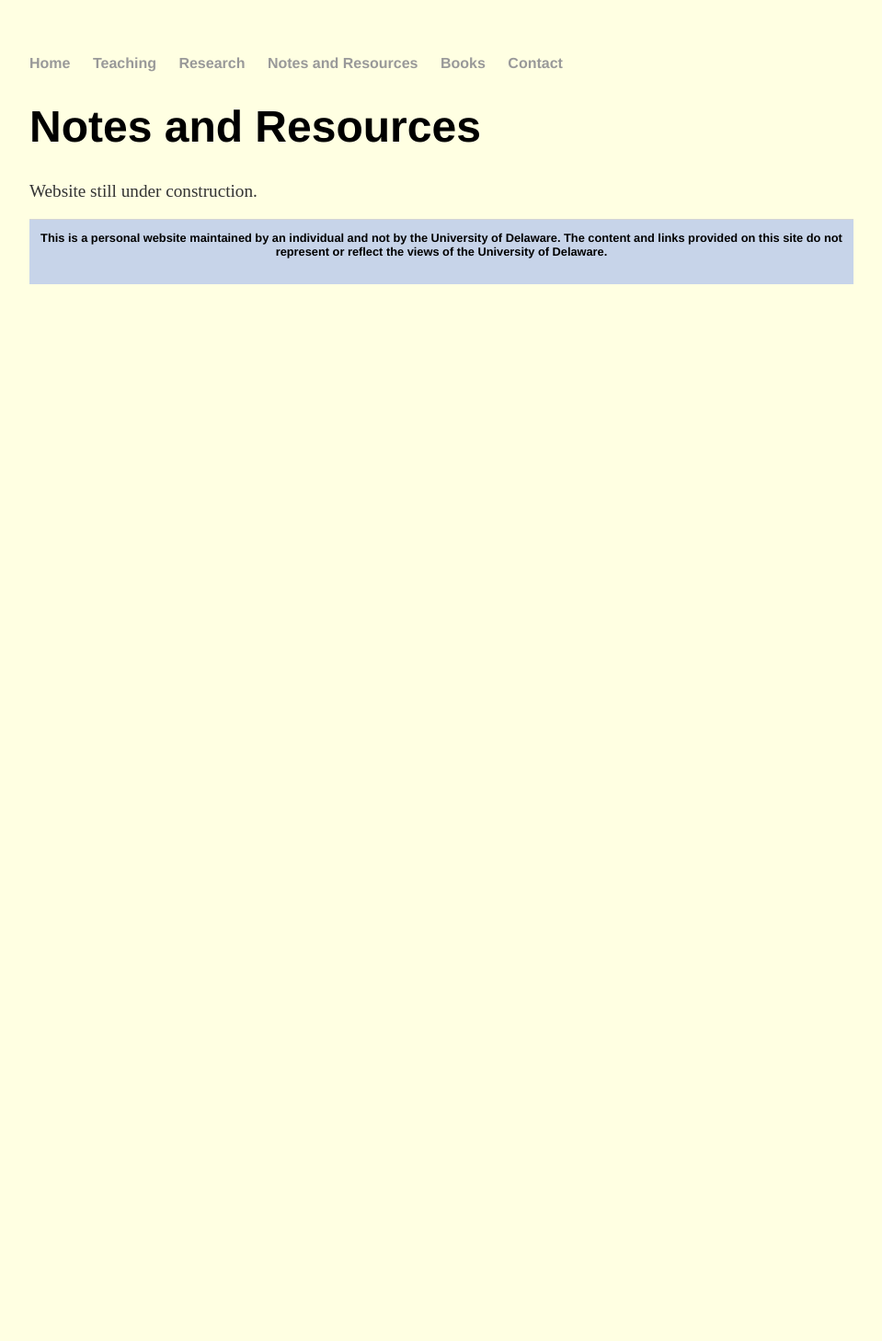
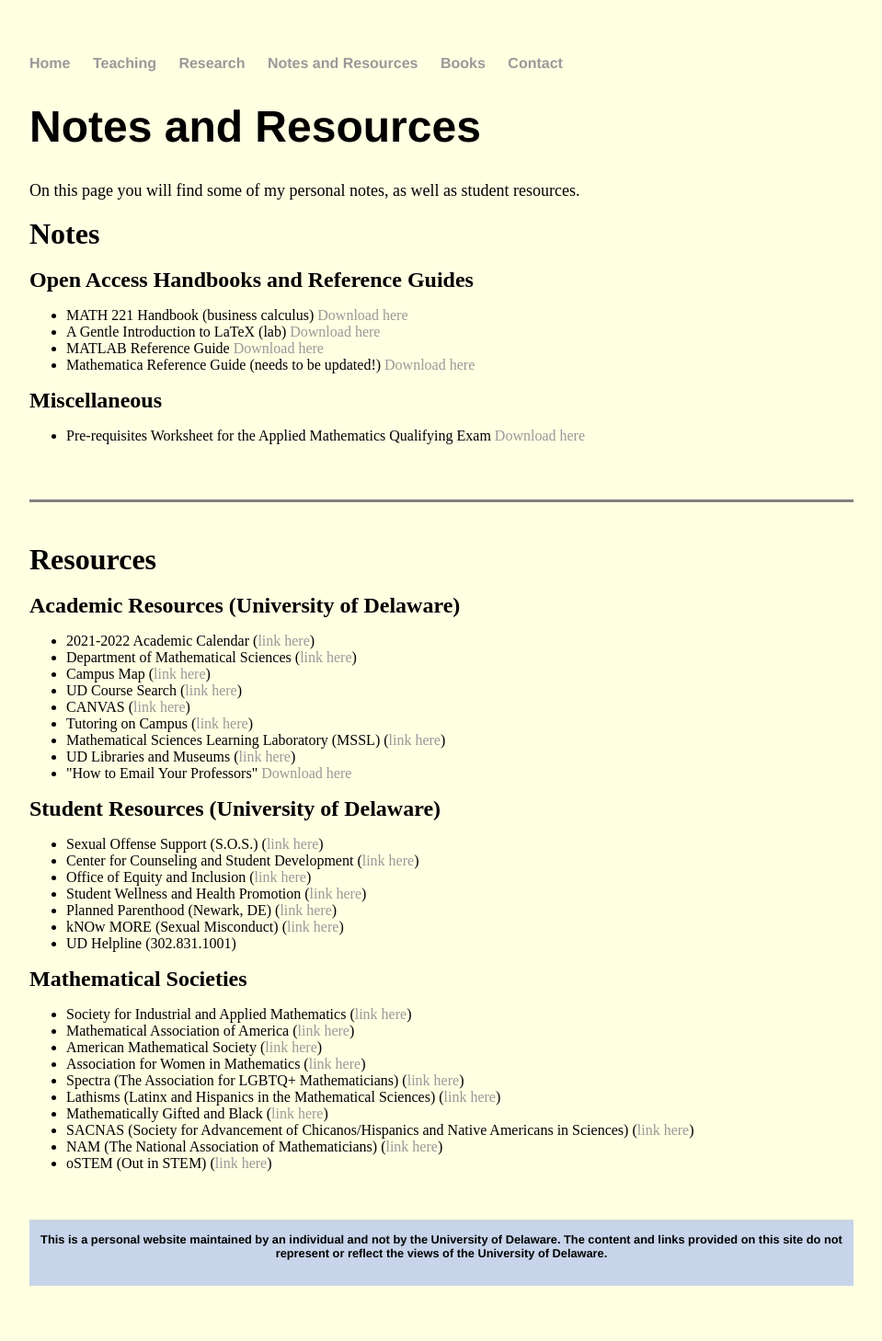
Before and after one commit to jhknakao/jhknakao.github.io, a Jekyll site: the page built from notes.html, in a window 1280 px wide. Shown: the whole page at 92% size, without its empty margins (160-1119 px from the left). Built offline with Jekyll 4.4.1, drawn with Linux system fonts in a browser that asks for light colours; before the commit the page ends 900 px from its top, so only the background shows below that.

Commit message:
Update notes.html

```diff
--- a/notes.html
+++ b/notes.html
@@ -4,5 +4,70 @@ title: Notes and Resources
 ---
 <div class="blurb">
 	<h1>Notes and Resources</h1>
-	<p>Website still under construction.
+	<font size="4">On this page you will find some of my personal notes, as well as student resources.</font>
+	<br>
+	<br>
+	<font size="6"><b>Notes</b></font>
+	<br>
+	<br>
+	<font size="5"><b>Open Access Handbooks and Reference Guides</b></font>
+	<ul>
+		<li>MATH 221 Handbook (business calculus) <a href="files/evaluations/W2022_MATH243.pdf" class="download" title="Download MATH221 Handbook">Download here</a></li>
+		<li>A Gentle Introduction to LaTeX (lab) <a href="files/evaluations/W2022_MATH243.pdf" class="download" title="Download LaTeX Lab">Download here</a></li>
+		<li>MATLAB Reference Guide <a href="files/evaluations/W2022_MATH243.pdf" class="download" title="Download MATLAB Guide">Download here</a></li>
+		<li>Mathematica Reference Guide (needs to be updated!) <a href="files/evaluations/W2022_MATH243.pdf" class="download" title="Download Mathematica Guide">Download here</a></li>
+	</ul>
+
+	<font size="5"><b>Miscellaneous</b></font>
+	<ul>
+		<li>Pre-requisites Worksheet for the Applied Mathematics Qualifying Exam <a href="files/evaluations/F2021_MATH243.pdf" class="download" title="Download worksheet">Download here</a></li>
+	</ul>
+	<br>
+	<br>
+	<hr size="3" noshade>
+	<br>
+	<br>
+	<font size="6"><b>Resources</b></font>
+	<br>
+	<br>
+	<font size="5"><b>Academic Resources (University of Delaware)</b></font>
+	<ul>
+		<li>2021-2022 Academic Calendar (<a href="https://www1.udel.edu/registrar/cal/calendars/2021-2022.pdf">link here</a>)</li>
+		<li>Department of Mathematical Sciences (<a href="https://www.mathsci.udel.edu/">link here</a>)</li>
+		<li>Campus Map (<a href="https://css-rdms1.win.udel.edu/maps/">link here</a>)</li>
+		<li>UD Course Search (<a href="https://udapps.nss.udel.edu/CoursesSearch/">link here</a>)</li>
+		<li>CANVAS (<a href="https://sites.udel.edu/canvas/">link here</a>)</li>
+		<li>Tutoring on Campus (<a href="https://www.ae.udel.edu/tutoring-services/">link here</a>)</li>
+		<li>Mathematical Sciences Learning Laboratory (MSSL) (<a href="https://www.mathsci.udel.edu/about-the-department/facilities/msll">link here</a>)</li>
+		<li>UD Libraries and Museums (<a href="https://library.udel.edu/">link here</a>)</li>
+		<li>"How to Email Your Professors" <a href="files/evaluations/F2021_MATH243.pdf" class="download" title="How to Email Your Professors">Download here</a></li>
+
+	</ul>
+
+	<font size="5"><b>Student Resources (University of Delaware)</b></font>
+	<ul>
+		<li>Sexual Offense Support (S.O.S.) (<a href="https://sites.udel.edu/sos/">link here</a>)</li>
+		<li>Center for Counseling and Student Development (<a href="https://sites.udel.edu/counseling/">link here</a>)</li>
+		<li>Office of Equity and Inclusion (<a href="https://sites.udel.edu/oei/">link here</a>)</li>
+		<li>Student Wellness and Health Promotion (<a href="https://sites.udel.edu/studentwellness/">link here</a>)</li>
+		<li>Planned Parenthood (Newark, DE) (<a href="https://www.plannedparenthood.org/health-center/delaware/newark/19711/newark-de-center-2895-90240">link here</a>)</li>
+		<li>kNOw MORE (Sexual Misconduct) (<a href="https://sites.udel.edu/sexualmisconduct/">link here</a>)</li>
+		<li>UD Helpline (302.831.1001)</li>
+	</ul>
+
+	<font size="5"><b>Mathematical Societies</b></font>
+	<ul>
+		<li>Society for Industrial and Applied Mathematics (<a href="https://www.siam.org/">link here</a>)</li>
+		<li>Mathematical Association of America (<a href="https://www.maa.org/">link here</a>)</li>
+		<li>American Mathematical Society (<a href="https://www.ams.org/home/page">link here</a>)</li>
+		<li>Association for Women in Mathematics (<a href="https://awm-math.org/">link here</a>)</li>
+		<li>Spectra (The Association for LGBTQ+ Mathematicians) (<a href="http://lgbtmath.org/">link here</a>)</li>
+		<li>Lathisms (Latinx and Hispanics in the Mathematical Sciences) (<a href="https://www.lathisms.org/">link here</a>)</li>
+		<li>Mathematically Gifted and Black (<a href="https://mathematicallygiftedandblack.com/">link here</a>)</li>
+		<li>SACNAS (Society for Advancement of Chicanos/Hispanics and Native Americans in Sciences) (<a href="https://www.sacnas.org/">link here</a>)</li>
+		<li>NAM (The National Association of Mathematicians) (<a href="https://www.nam-math.org/">link here</a>)</li>
+		<li>oSTEM (Out in STEM) (<a href="https://www.ostem.org/">link here</a>)</li>
+	</ul>
+	<br>
+	<br>
 </div><!-- /.blurb -->
```
